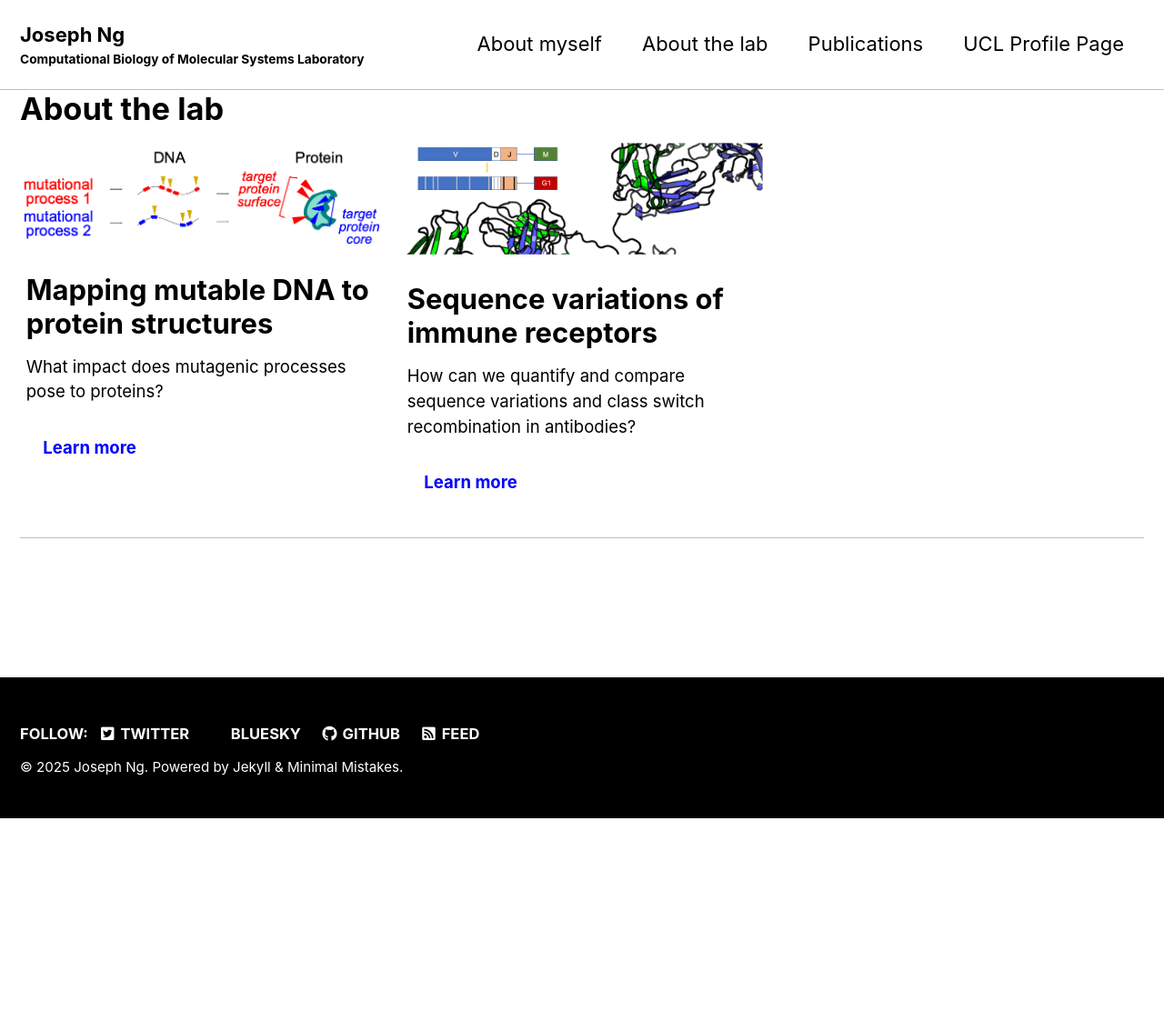
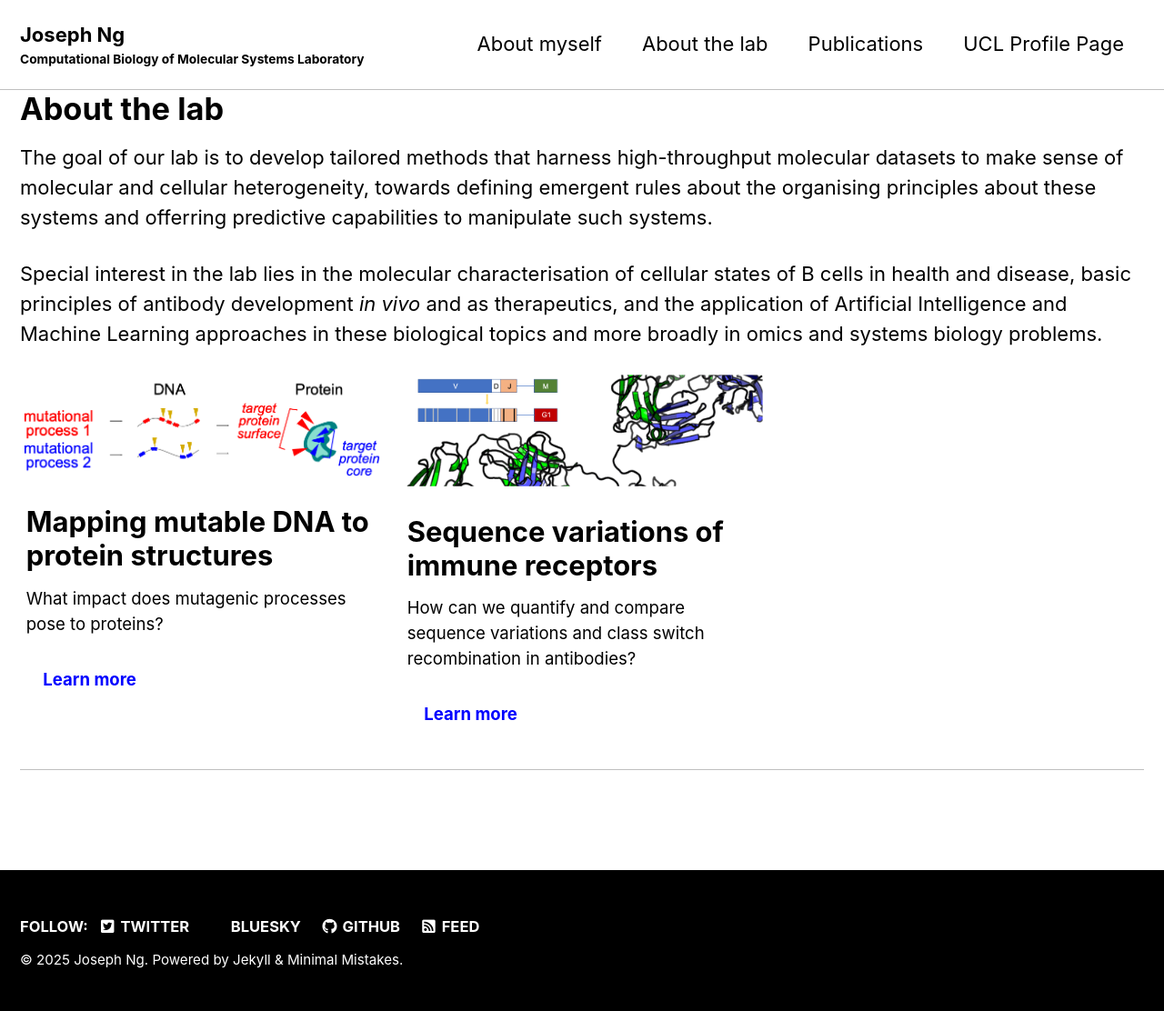
Before and after one commit to josef0731/josef0731.github.io, a Jekyll site: the page built from _pages/research.md, in a window 1280 px wide. Shown: the whole page at 91% size. Built offline with Jekyll 4.4.1, drawn with Linux system fonts in a browser that asks for light colours; cached includes are drawn as plain includes; before the commit the page ends 900 px from its top, so only the background shows below that.

Commit message:
Moving 'About the lab'
Added detailed description of lab goals and interests.

```diff
--- a/_pages/research.md
+++ b/_pages/research.md
@@ -18,4 +18,9 @@ feature_row:
 
 # About the lab
 
+The goal of our lab is to develop tailored methods that harness high-throughput molecular datasets to make sense of molecular and cellular heterogeneity, towards defining emergent rules about the organising principles about these systems and offerring predictive capabilities to manipulate such systems.
+
+Special interest in the lab lies in the molecular characterisation of cellular states of B cells in health and disease, basic principles of antibody development *in vivo* and as therapeutics, and the application of Artificial Intelligence and Machine Learning approaches in these biological topics and more broadly in omics and systems biology problems.
+
+
 {% include feature_row %}
```
